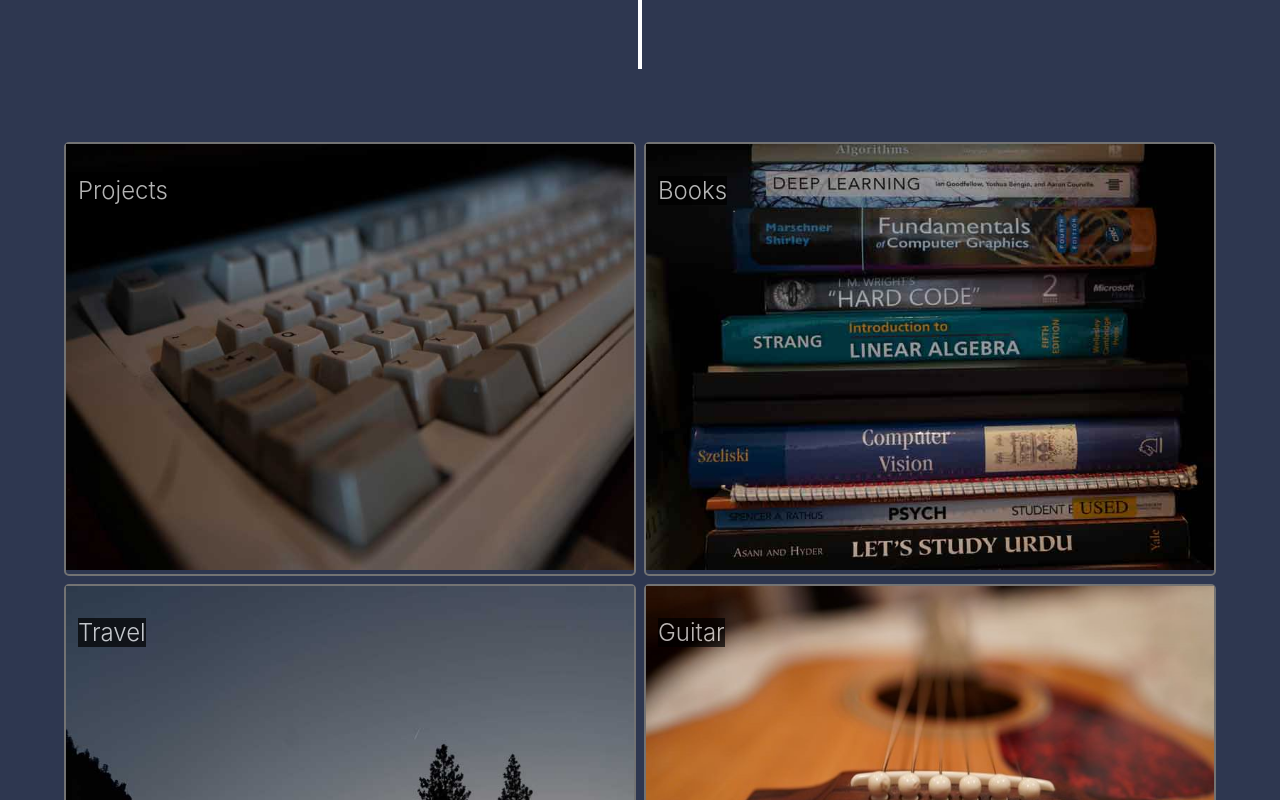
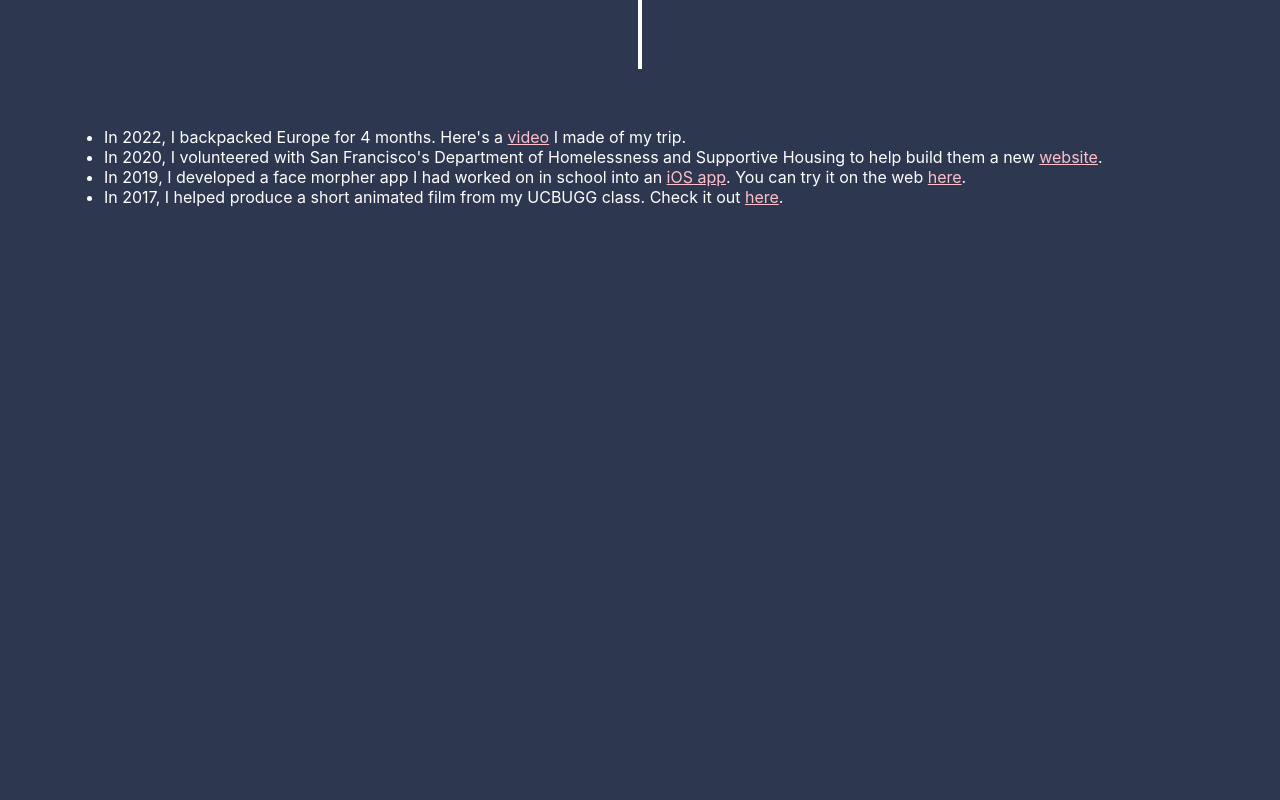
Before and after one commit to osamja/my-personal-website, a React (Create React App) app: page / in a window 1280 px wide. Shown: the part 820-1620 px from the top of the page. After the commit the page ends 1027 px from the top, so only its background shows below. Built offline with nearby package versions, Linux system fonts and the light colour scheme.

Commit message:
linked top work on homepage

```diff
--- a/src/pages/Bio.jsx
+++ b/src/pages/Bio.jsx
@@ -5,24 +5,9 @@ import { VerticalTimeline, VerticalTimelineElement }  from 'react-vertical-timel
 
 import 'react-vertical-timeline-component/style.min.css';
 
+// https://reactjsexample.com/a-vertical-timeline-component-for-react/
 
 export default function Bio() {
-
-    // https://reactjsexample.com/a-vertical-timeline-component-for-react/
-    const StyledHeader = styled.h3`
-        font-weight: 550;
-        color: yellow;
-        display: inline;
-    `;
-
-    const StyledTimelineText = styled.p`
-        font-weight: 100;
-    `;
-
-    const StyledLi = styled.li`
-        font-weight: 100;
-    `;
-
     const WorkIcon = () => (
         <svg
             xmlns="http://www.w3.org/2000/svg"
--- a/src/pages/Homepage.jsx
+++ b/src/pages/Homepage.jsx
@@ -1,17 +1,22 @@
 import React from 'react';
-import Gallery from '../components/grid/Gallery';
-import {imgUrls} from "../scripts/Gallery/homepage";
+import styled from 'styled-components';
 import Bio from './Bio';
 
 export default function Homepage() {
+
+    const StyledLink = styled.a`
+        color: pink;
+    `;
+
     return (
         <div>
             <Bio />
-                <div className="Homepage" style={{color: "#e0e0e0", fontWeight: 200}}>
-                    <Gallery gridData={imgUrls}/>
-                </div>
+            <ul style={{color: 'white'}}>
+                <li>In 2022, I backpacked Europe for 4 months.  Here's a <StyledLink href="https://www.youtube.com/watch?v=wDBnOPnfvyM">video</StyledLink> I made of my trip.</li>
+                <li>In 2020, I volunteered with San Francisco's Department of Homelessness and Supportive Housing to help build them a new <StyledLink href="https://hsh.sfgov.org/">website</StyledLink>.</li>
+                <li>In 2019, I developed a face morpher app I had worked on in school into an <StyledLink href="https://apps.apple.com/us/app/mymorph/id1554421298">iOS app</StyledLink>.  You can try it on the web <StyledLink href="https://imagemorpher-mobile.vercel.app/">here</StyledLink>.</li>
+                <li>In 2017, I helped produce a short animated film from my UCBUGG class.  Check it out <StyledLink href="https://www.youtube.com/watch?v=silvjiqSnaQ">here</StyledLink>.</li>
+            </ul>
         </div>
-
-
     );
 }
--- a/src/scripts/Gallery/shows.js
+++ b/src/scripts/Gallery/shows.js
@@ -5,6 +5,11 @@ export const shows = {
     {
       'src': DEFAULT_BLACK_IMAGE_PATH,
       'text': '49ers vs Seahawks (NFC Wild Card)',
+      'url': '#',
+    },
+    {
+      'src': DEFAULT_BLACK_IMAGE_PATH,
+      'text': 'Gear Show @ Non-Verbal Theater in Kyoto ',
       'url': '#',
     },
   ],
```
